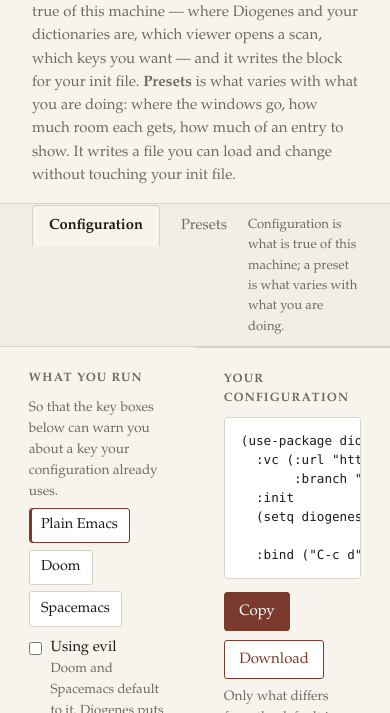
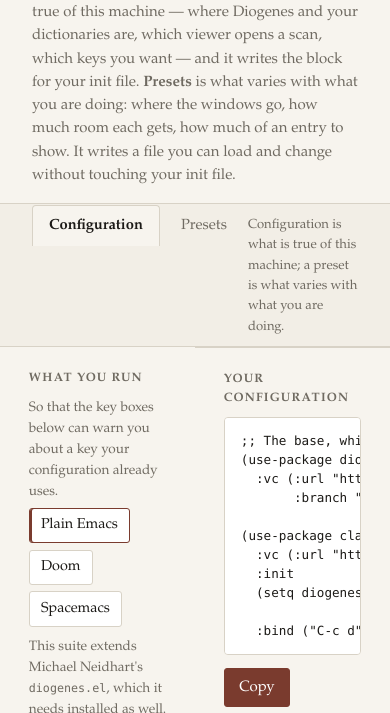
Before and after one commit to VictorSousa92/emacs-classicist-suite, a plain HTML site: page tools/diogenes-preset-builder.html in a window 390 px wide. Shown: the part 122-835 px from the top of the page. Drawn offline with Linux system fonts and the light colour scheme.

Commit message:
the builder installs two packages, and asks where the base comes from
It named one, from VictorSousa92/diogenes.el branch modular-customizable.
Wrong on three counts: the suite is emacs-classicist-suite, that branch is
not it, and there are two packages now -- the suite, and the base it extends.

Worse than the thirty-four stale variable names it also had.  Those still
functioned through obsolete aliases; a branch that is not the suite emits
configuration that cannot work.

And it asks where the base comes from rather than deciding.  The patched base
is VictorSousa92/diogenes.el branch classicist-base, upstream plus fifteen
fixes of which nine are load-bearing; the original is nitardus/diogenes.el,
which will be the right answer the day those merge.  A radio, so the builder
does not need rewriting for that.  Either way M-x classicist-check-base says
whether an installation will do, probing the three that fail quietly rather
than trusting a version.

All six combinations -- three distributions, two bases -- checked for balanced
parens.

And two strings the gate caught as unknown symbols are not symbols:
classicist-base is a git branch and classicist-suite is part of a repository
name.  Both are in NOT_SYMBOLS with the reason beside them, which is the
honest form of the fallback that went wrong three times today: forgive only
what somebody looked at, not whatever is unrecognised.

```diff
--- a/tools/diogenes-preset-builder.html
+++ b/tools/diogenes-preset-builder.html
@@ -1764,7 +1764,41 @@ el('c-distro').innerHTML = `
         <input type="radio" name="distro" value="${v}"${i === 0 ? ' checked' : ''}>
         ${label}
       </label>`).join('')}
-  </div>`;
+  </div>
+  <p class="note">This suite extends Michael Neidhart's <code>diogenes.el</code>,
+  which it needs installed as well.  Nine of the fixes it relies on are not in
+  the original yet, so there are two places to get it from.</p>
+  <div class="distro">
+    ${[['base', 'The patched base'], ['upstream', 'The original']]
+      .map(([v, label], i) => `
+      <label class="${i === 0 ? 'on' : ''}" data-basefrom="${v}">
+        <input type="radio" name="basefrom" value="${v}"${i === 0 ? ' checked' : ''}>
+        ${label}
+      </label>`).join('')}
+  </div>
+  <div class="warnline" id="c-basenote"></div>`;
+
+// WHICH BASE, and why it is asked rather than decided.  Nine of the fifteen
+// patches on `classicist-base' are load-bearing: they touch corpora,
+// user-interface, perl-interface, forms and search, every one of which the
+// suite inherits rather than replaces.  The original will be the right
+// answer the day those merge, and a builder should not need rewriting for
+// that.  `M-x classicist-check-base' says whether an installation will do --
+// it probes the three that fail quietly rather than trusting a version.
+function baseNote() {
+  const from = (document.querySelector('input[name=basefrom]:checked') || {}).value;
+  el('c-basenote').textContent = from === 'upstream'
+    ? 'The original is missing nine fixes the suite needs. M-x classicist-check-base will say which.'
+    : 'Upstream plus the fifteen fixes, nine of them load-bearing.';
+}
+document.addEventListener('change', e => {
+  if (e.target.name === 'basefrom') {
+    document.querySelectorAll('[data-basefrom]').forEach(l =>
+      l.classList.toggle('on', l.dataset.basefrom === e.target.value));
+    baseNote();
+  }
+});
+baseNote();
 
 // DOOM presumes evil and plain Emacs presumes not.  Spacemacs presumes
 // nothing: it asks at first start -- vim, emacs, or hybrid -- so the box is
@@ -1936,29 +1970,57 @@ function configText() {
   // plain Emacs uses `:vc', and only from version 30.
   const distro = (document.querySelector('input[name=distro]:checked') || {}).value
                  || 'vanilla';
+  // TWO PACKAGES: the base, and this suite on top of it.  The base must be
+  // installed for the suite to load at all -- nine of the fifteen fixes on
+  // the `classicist-base' branch touch files the suite inherits rather than
+  // replaces.
+  const baseFrom = (document.querySelector('input[name=basefrom]:checked') || {}).value
+                   || 'base';
+  const baseRepo = baseFrom === 'upstream'
+        ? 'nitardus/diogenes.el' : 'VictorSousa92/diogenes.el';
+  const baseBranch = baseFrom === 'upstream' ? null : 'classicist-base';
+  const SUITE = 'VictorSousa92/emacs-classicist-suite';
+
   if (distro === 'doom') {
     out.push(';; ---- in ~/.config/doom/packages.el ----');
+    out.push(';; The base, which this suite extends and needs installed.');
     out.push('(package! diogenes');
     out.push('  :recipe (:host github');
-    out.push('           :repo "VictorSousa92/diogenes.el"');
-    out.push('           :branch "modular-customizable"))');
+    out.push(`           :repo ${JSON.stringify(baseRepo)}`
+             + (baseBranch ? '' : '))'));
+    if (baseBranch) out.push(`           :branch ${JSON.stringify(baseBranch)}))`);
+    out.push('');
+    out.push('(package! classicist');
+    out.push('  :recipe (:host github');
+    out.push(`           :repo ${JSON.stringify(SUITE)}))`);
     out.push('');
     out.push(';; ---- in ~/.config/doom/config.el ----');
-    out.push('(use-package! diogenes');
+    out.push('(use-package! classicist');
     out.push('  :init');
   } else if (distro === 'spacemacs') {
     out.push(';; ---- in dotspacemacs/layers, under dotspacemacs-additional-packages ----');
+    out.push(';;   ;; The base, which this suite extends and needs installed.');
     out.push(';;   (diogenes :location (recipe :fetcher github');
-    out.push(';;                              :repo "VictorSousa92/diogenes.el"');
-    out.push(';;                              :branch "modular-customizable"))');
+    out.push(`;;                              :repo ${JSON.stringify(baseRepo)}`
+             + (baseBranch ? '' : '))'));
+    if (baseBranch)
+      out.push(`;;                              :branch ${JSON.stringify(baseBranch)}))`);
+    out.push(';;   (classicist :location (recipe :fetcher github');
+    out.push(`;;                                :repo ${JSON.stringify(SUITE)}))`);
     out.push('');
     out.push(';; ---- in dotspacemacs/user-config ----');
-    out.push('(use-package diogenes');
+    out.push('(use-package classicist');
     out.push('  :init');
   } else {
+    out.push(';; The base, which this suite extends and needs installed.');
     out.push('(use-package diogenes');
-    out.push('  :vc (:url "https://github.com/VictorSousa92/diogenes.el"');
-    out.push('       :branch "modular-customizable")   ; Emacs 30 and later');
+    out.push(`  :vc (:url ${JSON.stringify('https://github.com/' + baseRepo)}`
+             + (baseBranch ? '' : '))   ; Emacs 30 and later'));
+    if (baseBranch)
+      out.push(`       :branch ${JSON.stringify(baseBranch)}))   ; Emacs 30 and later`);
+    out.push('');
+    out.push('(use-package classicist');
+    out.push(`  :vc (:url ${JSON.stringify('https://github.com/' + SUITE)})   ; Emacs 30 and later`);
     out.push('  :init');
   }
   out.push(`  (setq diogenes-path ${JSON.stringify(dpath || "/path/to/diogenes")})`);
```
Also changed, not shown: 1 other file.
